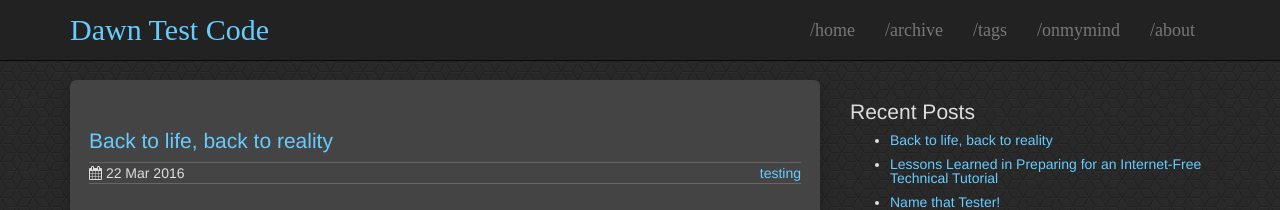
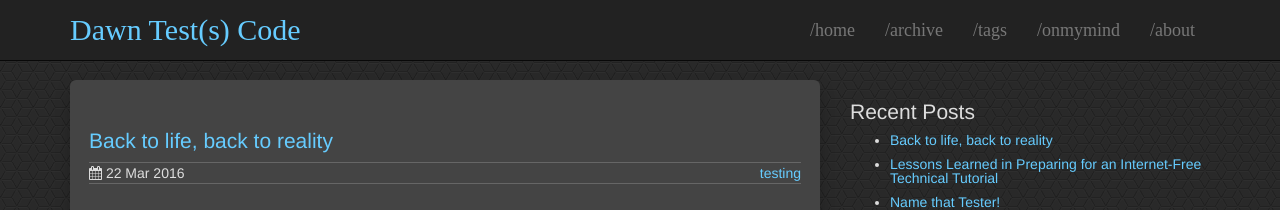
Before and after one commit to dawnTestCode/dawnTestCode.github.io, a Jekyll site: the page built from index.html, in a window 1280 px wide. Shown: the top 210 px of the page. Built offline with Jekyll 4.4.1, drawn with Linux system fonts in a browser that asks for light colours.

Commit message:
Added (s) to title

```diff
--- a/_config.yml
+++ b/_config.yml
@@ -1,6 +1,6 @@
 # Jekyll configuration
 
-name: Dawn Test Code
+name: Dawn Test(s) Code
 description: Software Test Evangelist
 
 # Url is currently only used only for the RSS feed in feed.xml
```
